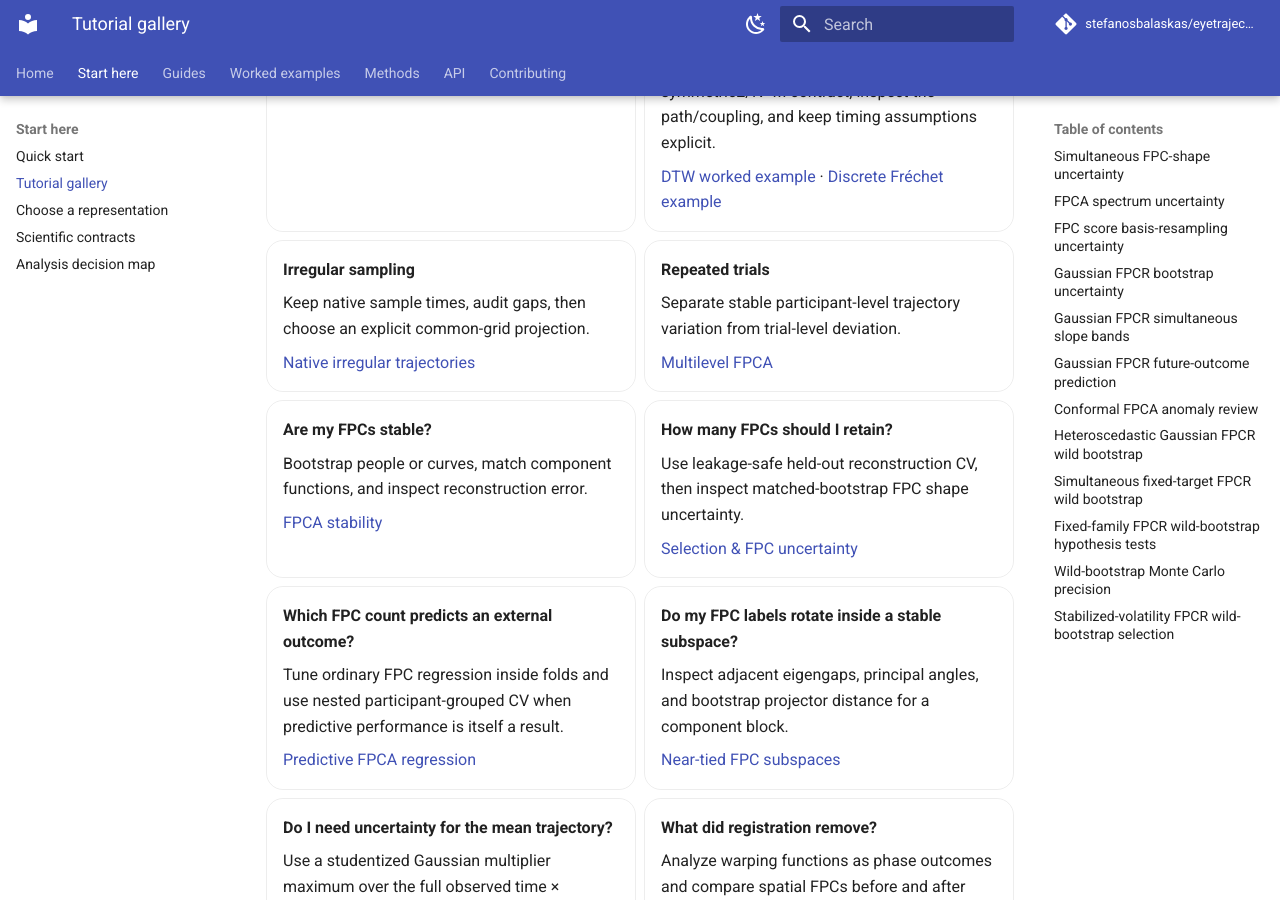
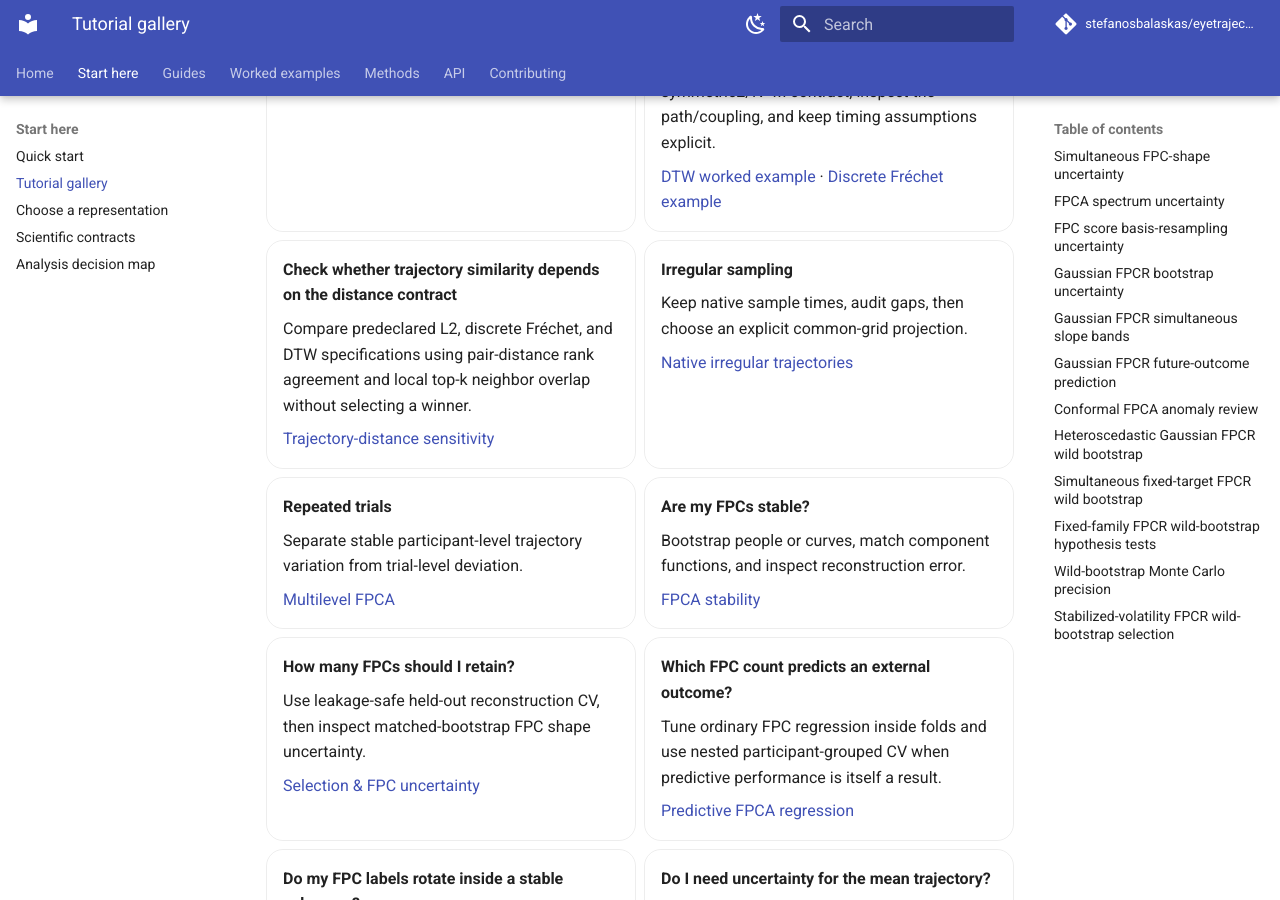
Before and after one commit to stefanosbalaskas/eyetrajectoriespy, an MkDocs documentation site: the page built from docs/tutorials/index.md, in a window 1280 px wide and 900 px high, scrolled down 1212 px. Built offline with MkDocs 1.6.1 and Material for MkDocs 9.7.7, drawn with Linux system fonts in a browser that asks for light colours; comment, search, counter and statistics services are not loaded.

Commit message:
Add trajectory distance sensitivity tutorial entry

```diff
--- a/docs/tutorials/index.md
+++ b/docs/tutorials/index.md
@@ -62,6 +62,12 @@ Choose a tutorial by the scientific problem rather than by the function name.
     Contrast discrete Fréchet bottleneck separation with cumulative DTW alignment, compare the predeclared symmetric1 or symmetric2/N+M contract, inspect the path/coupling, and keep timing assumptions explicit.
 
     [DTW worked example](../examples/dynamic-time-warping.md) · [Discrete Fréchet example](../examples/discrete-frechet.md)
+
+-   **Check whether trajectory similarity depends on the distance contract**
+
+    Compare predeclared L2, discrete Fréchet, and DTW specifications using pair-distance rank agreement and local top-k neighbor overlap without selecting a winner.
+
+    [Trajectory-distance sensitivity](../examples/trajectory-distance-sensitivity.md)
 
 -   **Irregular sampling**
 
```
